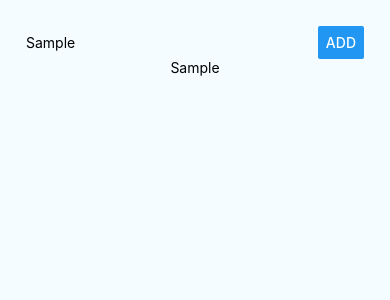
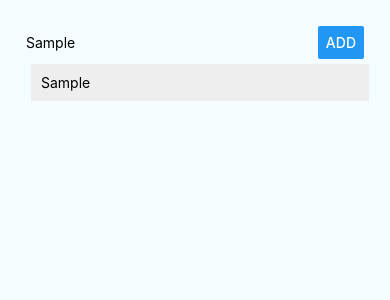
Before and after one commit to fats2005/react-native-tutorial, a React Native app: screen / in a window 390 px wide. Both pictures are taken after typing "Sample" into the empty fields and a click on the button "ADD". Shown: the top 300 px of the page. Built offline with nearby package versions, Linux system fonts and the light colour scheme.

Commit message:
Add listItem components

```diff
--- a/App.js
+++ b/App.js
@@ -16,8 +16,9 @@
   Button
 } from "react-native";
 
-type Props = {};
-export default class App extends Component<Props> {
+import ListItem from "./src/components/ListItem/ListItem";
+
+export default class App extends Component {
   constructor(props) {
     super(props);
     this.state = { placeName: "", places: [] };
@@ -42,7 +43,7 @@
 
   render() {
     const placesOutput = this.state.places.map((place, i) => (
-      <Text key={i}>{place}</Text>
+      <ListItem key={i} placeName={place} />
     ));
     return (
       <View style={styles.container}>
@@ -59,7 +60,7 @@
             onPress={this.placeSubmitHandler}
           />
         </View>
-        <View>{placesOutput}</View>
+        <View style={styles.listContainer}>{placesOutput}</View>
       </View>
     );
   }
@@ -85,5 +86,8 @@
   },
   placeButton: {
     width: "30%"
+  },
+  listContainer: {
+    width: "100%"
   }
 });
--- /dev/null
+++ b/src/components/ListItem/ListItem.js
@@ -0,0 +1,19 @@
+import React from "react";
+import { View, Text, StyleSheet } from "react-native";
+
+const listItem = props => (
+  <View style={styles.listItem}>
+    <Text>{props.placeName}</Text>
+  </View>
+);
+
+const styles = StyleSheet.create({
+  listItem: {
+    width: "100%",
+    margin: 5,
+    padding: 10,
+    backgroundColor: "#eee"
+  }
+});
+
+export default listItem;
```
